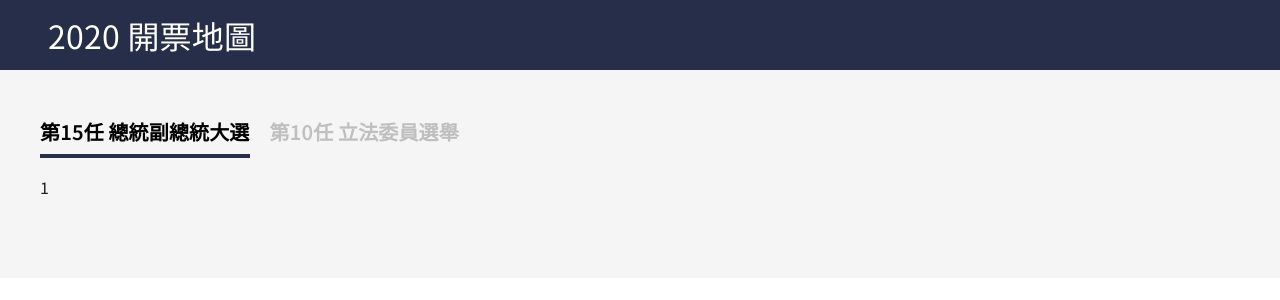
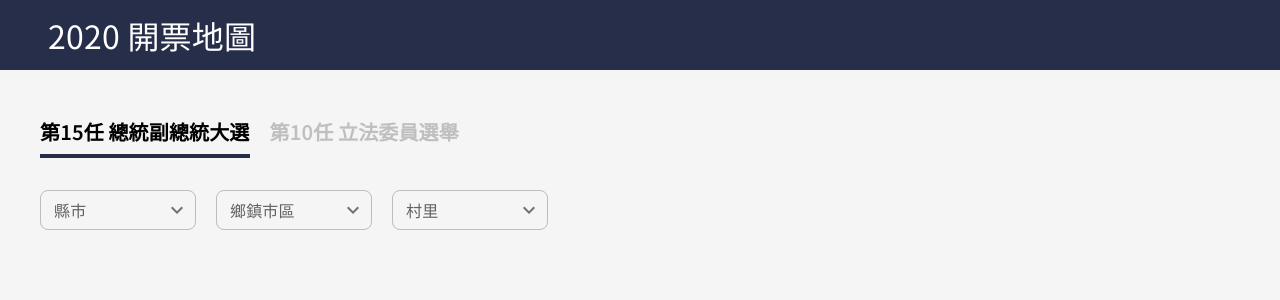
Before and after one commit to Kim716/voting_results, a React (Vite) app: page / in a window 1280 px wide. Shown: the top 300 px of the page. Built offline with nearby package versions, Linux system fonts and the light colour scheme.

Commit message:
feat: district Filter

```diff
--- a/src/App.tsx
+++ b/src/App.tsx
@@ -2,12 +2,13 @@ import { Box } from "@mui/material";
 import { Header } from "@/components/Header";
 import { TabBar } from "@/components/TabBar";
 import { useState } from "react";
+import { Filter } from "@/components/Filter";
 
 export const App = () => {
   const [value, setValue] = useState(0);
 
   const tabs = [
-    { value: 0, title: "第15任 總統副總統大選", component: <div>1</div> },
+    { value: 0, title: "第15任 總統副總統大選", component: <Filter /> },
     { value: 1, title: "第10任 立法委員選舉", component: <div>2</div> },
   ];
 
@@ -27,10 +28,10 @@ export const App = () => {
         <Box
           sx={(theme) => ({
             px: 5,
-            pt: 2.5,
+            pt: 4,
             pb: 5,
             [theme.breakpoints.down("sm")]: {
-              pb: 2.5,
+              pb: 4,
             },
           })}
         >
--- /dev/null
+++ b/src/components/Filter.tsx
@@ -0,0 +1,47 @@
+import { Dropdown } from "@/ui/Dropdown";
+import { Stack } from "@mui/material";
+import districtRawData from "@/assets/data/district.json";
+import { useState } from "react";
+
+interface DistrictData {
+  [city: string]: {
+    [district: string]: string[];
+  };
+}
+
+export const Filter: React.FC = () => {
+  const districtData: DistrictData = { ...districtRawData };
+
+  const [cityValue, setCityValue] = useState("");
+  const [districtValue, setDistrictValue] = useState("");
+  const [villageValue, setVillageValue] = useState("");
+
+  return (
+    <Stack direction="row" gap={2.5}>
+      <Dropdown
+        labelId="select-city"
+        label="縣市"
+        selectItems={Object.keys(districtData)}
+        nameValue={cityValue}
+        setNameValue={setCityValue}
+      />
+      <Dropdown
+        labelId="select-district"
+        label="鄉鎮市區"
+        selectItems={Object.keys(districtData[cityValue] || {})}
+        nameValue={districtValue}
+        setNameValue={setDistrictValue}
+      />
+      <Dropdown
+        labelId="select-village"
+        label="村里"
+        selectItems={
+          (districtData[cityValue] && districtData[cityValue][districtValue]) ||
+          []
+        }
+        nameValue={villageValue}
+        setNameValue={setVillageValue}
+      />
+    </Stack>
+  );
+};
--- a/src/styles/theme.ts
+++ b/src/styles/theme.ts
@@ -17,6 +17,12 @@ declare module "@mui/material/styles" {
     brown?: PaletteOptions["primary"];
     black?: PaletteOptions["primary"];
     white: PaletteOptions["primary"];
+  }
+}
+
+declare module "@mui/material/FormControl" {
+  interface FormControlPropsColorOverrides {
+    steelBlue: true;
   }
 }
 
--- /dev/null
+++ b/src/ui/Dropdown.tsx
@@ -0,0 +1,50 @@
+import {
+  FormControl,
+  InputLabel,
+  MenuItem,
+  Select,
+  SelectChangeEvent,
+} from "@mui/material";
+import KeyboardArrowDownIcon from "@mui/icons-material/KeyboardArrowDown";
+
+interface DropdownProps {
+  labelId: string;
+  label: string;
+  selectItems: string[];
+  nameValue: string;
+  setNameValue: React.Dispatch<React.SetStateAction<string>>;
+}
+
+export const Dropdown: React.FC<DropdownProps> = ({
+  labelId,
+  label,
+  selectItems,
+  nameValue,
+  setNameValue,
+}) => {
+  const handleChange = (event: SelectChangeEvent) => {
+    setNameValue(event.target.value);
+  };
+
+  return (
+    <FormControl size="small" color="steelBlue">
+      <InputLabel id={labelId}>{label}</InputLabel>
+      <Select
+        labelId={labelId}
+        value={
+          selectItems.find((item) => item === nameValue) ? nameValue : undefined
+        }
+        label={label}
+        onChange={handleChange}
+        IconComponent={KeyboardArrowDownIcon}
+        sx={{ width: "156px", borderRadius: 2 }}
+      >
+        {selectItems?.map((item) => (
+          <MenuItem value={item} key={item}>
+            {item}
+          </MenuItem>
+        ))}
+      </Select>
+    </FormControl>
+  );
+};
```
